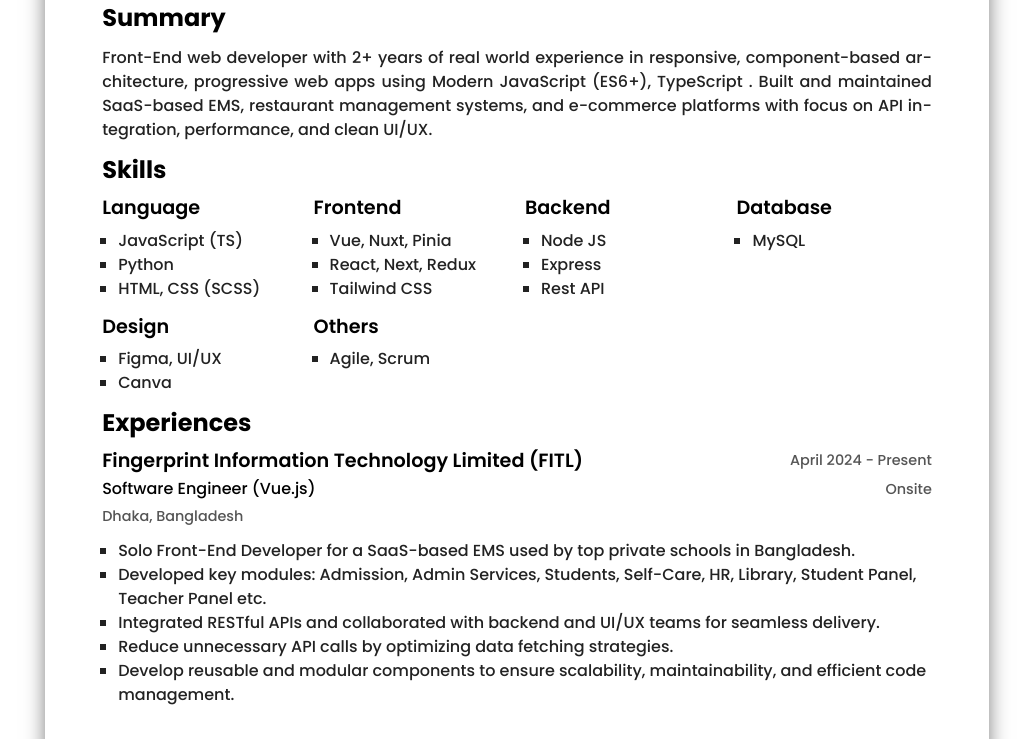
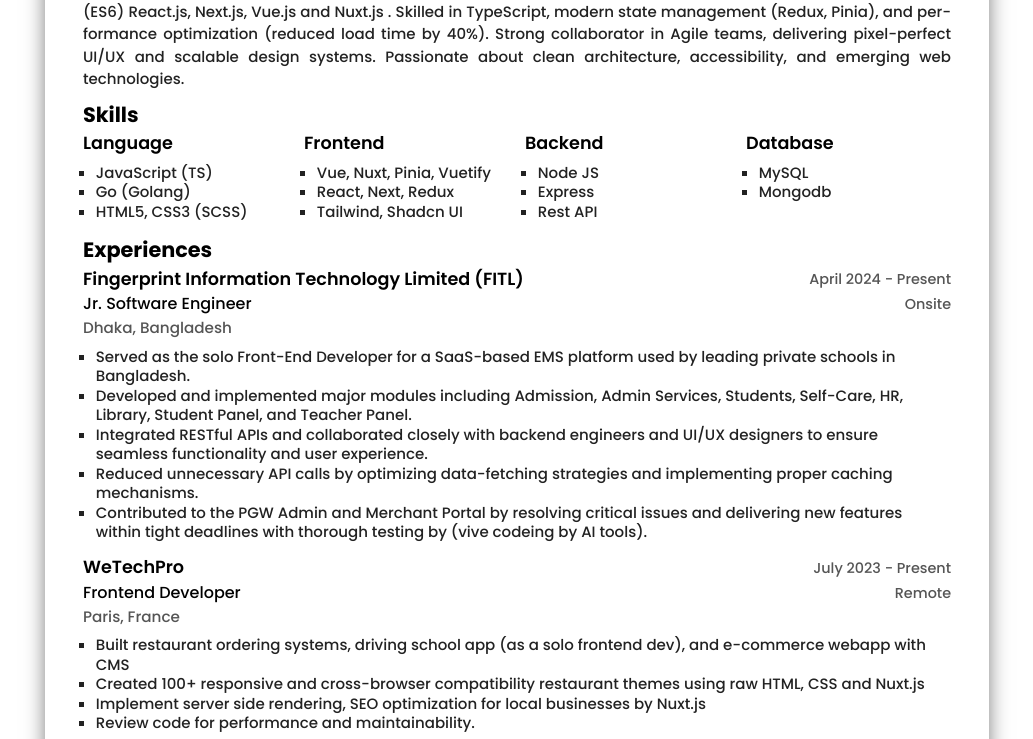
Before and after one commit to nomanscodes/noman-resume, a plain HTML site: page index.html in a window 1280 px wide. Shown: the part 249-988 px from the top of the page, without its empty margins (123-1156 px from the left). Drawn offline with Linux system fonts and the light colour scheme.

Commit message:
added frontend resume

```diff
--- a/index.html
+++ b/index.html
@@ -1,5 +1,6 @@
 <!DOCTYPE html>
 <html lang="en">
+
 <head>
   <meta charset="UTF-8" />
   <meta name="viewport" content="width=device-width, initial-scale=1.0" />
@@ -23,9 +24,7 @@
 
         <div class="noman__header__content__grid">
           <!-- location -->
-            <a
-              href="https://maps.app.goo.gl/c9j6sFcYBBuZz2g88"
-              target="_blank"
+          <a href="https://maps.app.goo.gl/c9j6sFcYBBuZz2g88" target="_blank"
             class="noman__header__content__grid__item">
             <div class="noman__header__content__grid__item__icon">
               <img src="./imgs/map-pin.svg" alt="Location" />
@@ -76,9 +75,7 @@
           </a>
 
           <!-- linkedin -->
-            <a
-              href="https://www.linkedin.com/in/nomanhossain2/"
-              target="_blank"
+          <a href="https://www.linkedin.com/in/nomanhossain2/" target="_blank"
             class="noman__header__content__grid__item">
             <div class="noman__header__content__grid__item__icon">
               <img src="./imgs/linkedin.svg" alt="LinkedIn" />
@@ -94,10 +91,12 @@
     <section class="noman__about">
       <h2>Summary</h2>
       <p class="justify">
-          Front-End web developer with 2+ years of real world experience in responsive, component-based architecture,
-          progressive web apps using Modern JavaScript (ES6+), TypeScript . Built and maintained SaaS-based EMS,
-          restaurant management systems, and e-commerce platforms with focus on API integration, performance, and clean
-          UI/UX.
+        Frontend Developer with 2+ years of experience building responsive, high-performance web apps using
+        JavaScript (ES6) React.js,
+        Next.js, Vue.js and Nuxt.js . Skilled in TypeScript, modern state management (Redux, Pinia), and performance
+        optimization (reduced load time by 40%). Strong collaborator in Agile teams, delivering pixel-perfect UI/UX and
+        scalable
+        design systems. Passionate about clean architecture, accessibility, and emerging web technologies.
       </p>
     </section>
 
@@ -108,17 +107,17 @@
           <h3>Language</h3>
           <ul>
             <li class="justify">JavaScript (TS)</li>
-              <li class="justify">Python</li>
-              <li class="justify">HTML, CSS (SCSS)</li>
+            <li class="justify">Go (Golang)</li>
+            <li class="justify">HTML5, CSS3 (SCSS)</li>
           </ul>
         </div>
 
         <div class="noman__skills__grid__item">
           <h3>Frontend</h3>
           <ul>
-              <li class="justify">Vue, Nuxt, Pinia</li>
+            <li class="justify">Vue, Nuxt, Pinia, Vuetify</li>
             <li class="justify">React, Next, Redux</li>
-              <li class="justify">Tailwind CSS</li>
+            <li class="justify">Tailwind, Shadcn UI</li>
           </ul>
         </div>
 
@@ -135,23 +134,11 @@
           <h3>Database</h3>
           <ul>
             <li class="justify">MySQL</li>
+            <li>Mongodb</li>
           </ul>
         </div>
 
-          <div class="noman__skills__grid__item">
-            <h3>Design</h3>
-            <ul>
-              <li class="justify">Figma, UI/UX</li>
-              <li class="justify">Canva</li>
-            </ul>
-          </div>
 
-          <div class="noman__skills__grid__item">
-            <h3>Others</h3>
-            <ul>
-              <li class="justify">Agile, Scrum</li>
-            </ul>
-          </div>
       </div>
     </section>
 
@@ -160,29 +147,43 @@
       <div class="noman__experiences__grid">
         <div class="noman__experiences__grid__item">
           <h3>Fingerprint Information Technology Limited (FITL)<span>April 2024 - Present</span></h3>
-            <h4>Software Engineer (Vue.js) <span>Onsite</span></h4>
+          <h4>Jr. Software Engineer <span>Onsite</span></h4>
           <h5>Dhaka, Bangladesh</h5>
           <ul>
             <li class="justify">
-                Solo Front-End Developer for a SaaS-based EMS used by top private schools in Bangladesh.
+              Served as the solo Front-End Developer for a SaaS-based EMS platform used by leading private schools in
+              Bangladesh.
             </li>
             <li>
-                Developed key modules: Admission, Admin Services, Students, Self-Care, HR, Library, Student Panel, Teacher Panel etc.
+              Developed and implemented major modules including Admission, Admin Services, Students, Self-Care, HR,
+              Library,
+              Student Panel, and Teacher Panel.
             </li>
-              <li>Integrated RESTful APIs and collaborated with backend and UI/UX teams for seamless delivery.</li>
-              <li>Reduce unnecessary API calls by optimizing data fetching strategies.</li>
             <li>
-                Develop reusable and modular components to ensure scalability, maintainability, and efficient code management.
+              Integrated RESTful APIs and collaborated closely with backend engineers and UI/UX designers to ensure
+              seamless
+              functionality and user experience.
+            </li>
+            <li>
+              Reduced unnecessary API calls by optimizing data-fetching strategies and implementing proper caching
+              mechanisms.
+            </li>
+            <li>
+              Contributed to the PGW Admin and Merchant Portal by resolving critical issues and delivering new features
+              within
+              tight deadlines with thorough testing by (vive codeing by AI tools).
             </li>
           </ul>
+
         </div>
         <div class="noman__experiences__grid__item">
           <h3>WeTechPro <span>July 2023 - Present</span></h3>
-            <h4>Vue js Developer <span>Remote</span></h4>
+          <h4>Frontend Developer <span>Remote</span></h4>
           <h5>Paris, France</h5>
           <ul>
             <li class="justify">
-                Built restaurant ordering systems, driving school app (as a solo frontend dev), and e-commerce webapp with CMS
+              Built restaurant ordering systems, driving school app (as a solo frontend dev), and e-commerce webapp with
+              CMS
             </li>
             <li class="justify">
               Created 100+ responsive and cross-browser compatibility restaurant themes using raw HTML, CSS and Nuxt.js
@@ -197,7 +198,8 @@
           <h5>Dhaka, Bangladesh</h5>
           <ul>
             <li class="justify">
-                Contributed to Design UI and development for a multi-vendor e-commerce platform with responsive components.
+              Contributed to Design UI and development for a multi-vendor e-commerce platform with responsive
+              components.
             </li>
             <li>Learned Agile, Git, and team-based product development in a real-world environment.</li>
           </ul>
@@ -205,7 +207,8 @@
       </div>
     </section>
 
-      <section class="noman__education">
+    <section class="noman__education noman__row">
+      <div class="noman__col">
         <h2>Education</h2>
         <div class="noman__row">
           <div class="noman__col">
@@ -215,10 +218,9 @@
             </h4>
           </div>
         </div>
-      </section>
+      </div>
 
-
-      <section class="noman__volunteer">
+      <div class="noman__col">
         <h2>Volunteering</h2>
         <div class="noman__row">
           <div class="noman__col">
@@ -228,8 +230,9 @@
             </h4>
           </div>
         </div>
+      </div>
+
     </section>
-
 
     <section class="noman__language">
       <h2>Languages</h2>
@@ -247,4 +250,5 @@
     </section>
   </article>
 </body>
+
 </html>
--- a/index.scss
+++ b/index.scss
@@ -9,7 +9,7 @@
 
 body {
   font-family: "Poppins", sans-serif;
-  font-size: 13px;
+  font-size: 15px;
   font-weight: normal;
   line-height: 1.3;
   color: #000;
@@ -30,23 +30,23 @@
 }
 
 h2 {
-  font-size: 1.2rem;
+  font-size: 1.3rem;
   font-weight: 700;
   line-height: 1;
-  margin-bottom: var(--spacing-quarter);
+  margin-bottom: 0.6rem;
 }
 
 h3 {
-  font-size: 1rem;
+  font-size: 1.1rem;
   font-weight: 600;
   line-height: 1;
-  margin-bottom: var(--spacing-small);
+  margin-bottom: 0.6rem;
 }
 
 p {
-  line-height: 1.3;
+  line-height: 1.5;
   &:not(:last-child) {
-    margin-bottom: var(--spacing-small);
+    margin-bottom: 0.6rem;
   }
   &.justify {
     hyphens: auto;
@@ -58,14 +58,14 @@
 }
 
 section {
-  margin-bottom: var(--spacing-quarter);
+  margin-bottom: 1.2rem;
 }
 
 ul {
   list-style: square outside;
   margin-left: 0.8rem;
   &:not(:last-child) {
-    padding-bottom: var(--spacing-small);
+    padding-bottom: 0.6rem;
   }
   li {
     color: #222;
@@ -101,7 +101,7 @@
     justify-content: space-between;
     align-items: center;
     gap: var(--spacing-quarter);
-    margin-bottom: var(--spacing-quarter);
+    margin-bottom: 1.3rem;
 
     &__content {
       display: flex;
@@ -111,21 +111,21 @@
         font-size: 2rem;
         font-weight: 700;
         line-height: 1;
-        margin-bottom: var(--spacing-small);
+        margin-bottom: 0.6rem;
       }
       h2 {
         font-size: 1.1rem;
         font-weight: 600;
         line-height: 1;
         color: #000;
-        margin-bottom: var(--spacing-quarter);
+        margin-bottom: 0.7rem;
       }
       &__grid {
         display: grid;
         grid-template-columns: repeat(3, 1fr);
         grid-template-rows: auto auto;
-        gap: var(--spacing-quarter);
-        margin-top: var(--spacing-quarter);
+        gap: 0.2rem;
+        margin-top: 0.5rem;
         &__item {
           display: flex;
           align-items: center;
@@ -152,6 +152,7 @@
 
   /* About Section */
   &__about {
+    margin-bottom: 0.9rem;
     p {
       color: #222;
     }
@@ -162,8 +163,8 @@
     &__grid {
       display: grid;
       grid-template-columns: repeat(4, 1fr);
-      gap: var(--spacing-quarter);
-      margin-top: var(--spacing-quarter);
+      gap: 1rem;
+      margin-top: 0.6rem;
     }
   }
 
@@ -172,16 +173,16 @@
     &__grid {
       display: grid;
       grid-template-columns: 1fr;
-      gap: var(--spacing-quarter);
+      gap: 0.5rem;
       margin-top: var(--spacing-quarter);
       &__item {
         display: block;
-        margin-bottom: var(--spacing-small);
+        margin-bottom: 0.6rem;
         h3 {
           display: flex;
           justify-content: space-between;
           align-items: center;
-          margin-bottom: var(--spacing-quarter);
+          margin-bottom: 0.5rem;
           span {
             font-size: 0.9rem;
             color: #555;
@@ -195,7 +196,7 @@
           font-size: 1rem;
           font-weight: 500;
           line-height: 1;
-          margin-bottom: var(--spacing-quarter);
+          margin-bottom: 0.5rem;
           span {
             font-size: 0.9rem;
             color: #555;
@@ -203,18 +204,18 @@
           }
         }
         h5 {
-          font-size: 0.9rem;
+          font-size: 0.95rem;
           font-weight: 500;
           line-height: 1;
           color: #555;
-          margin-bottom: var(--spacing-quarter);
+          margin-bottom: 0.7rem;
         }
         h6 {
           font-size: 1rem;
           font-weight: 600;
           line-height: 1;
           color: #000;
-          margin-bottom: var(--spacing-quarter);
+          margin-bottom: 5rem;
         }
       }
     }
@@ -228,7 +229,8 @@
       display: flex;
       justify-content: space-between;
       align-items: center;
-      margin-bottom: var(--spacing-quarter);
+      margin-bottom: 0.5rem;
+      font-size: 1.1rem !important;
     }
     h4 {
       display: flex;
@@ -238,7 +240,7 @@
       font-weight: 500;
       color: #222;
       line-height: 1;
-      margin-bottom: var(--spacing-quarter);
+      margin-bottom: 0.5rem;
       span {
         font-size: 0.9rem;
         color: #555;
```
Also changed, not shown: index.css, 1 other file. Lines whose indentation alone changed are shown as unchanged.
